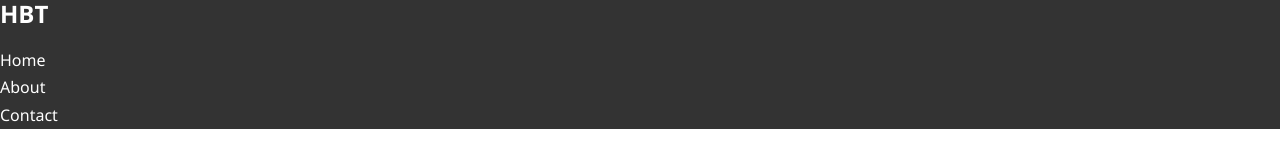
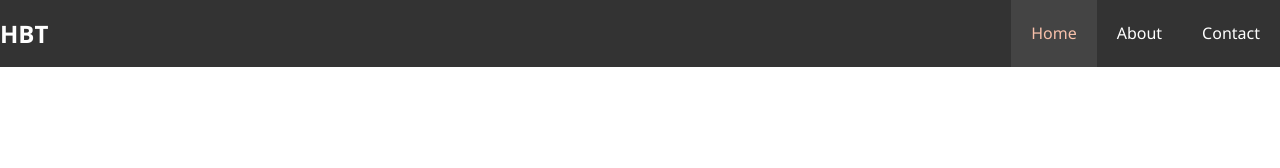
Before and after one commit to Synaxis/LearningStructured, a plain HTML site: page 2019/hotel_website/index.html in a window 1280 px wide. Drawn offline with Linux system fonts and the light colour scheme.

Commit message:
alot of explanation

```diff
--- a/2019/hotel_website/css/style.css
+++ b/2019/hotel_website/css/style.css
@@ -37,3 +37,34 @@ p {
 #navbar a {
   color: white;
 }
+
+/* Align the logo to the left
+Not using flexbox already
+*/
+
+#navbar h1 {
+  float: left;
+  padding-top: 20px; /* push it down a bit */
+}
+
+#navbar ul {
+  list-style: none;
+  float: right;
+}
+
+#navbar ul li {
+  float: left; /* give the navbar feeling*/
+}
+
+/* the links inside the ul li */
+#navbar ul li a {
+  display: block;
+  padding: 20px; /* separate each one in a box object*/
+  text-align: center;
+
+}
+#navbar ul li a:hover,
+#navbar ul li a.current { /* apply to 'current' class at index.html*/
+  background: #444;
+  color: #f7c0aa;
+}
--- a/2019/hotel_website/index.html
+++ b/2019/hotel_website/index.html
@@ -12,13 +12,15 @@
 <body>
   <header>
     <nav id="navbar">
-      <h1 class="logo"><a href="index.html"></a>HBT</h1>
-      <ul>
-        <li><a href="index.html">Home</a></li>
-        <li><a href="about.html">About</a></li>
-        <li><a href="contact.html">Contact</a></li>
-
-      </ul>
+      <!-- separate the navbar into a container so its easier to manage -->
+      <div class="container">
+          <h1 class="logo"><a href="index.html"></a>HBT</h1>
+          <ul>
+            <li><a class="current" href="index.html">Home</a></li>
+            <li><a href="about.html">About</a></li>
+            <li><a href="contact.html">Contact</a></li>
+          </ul>
+      </div>
     </nav>
   </header>
 
```
